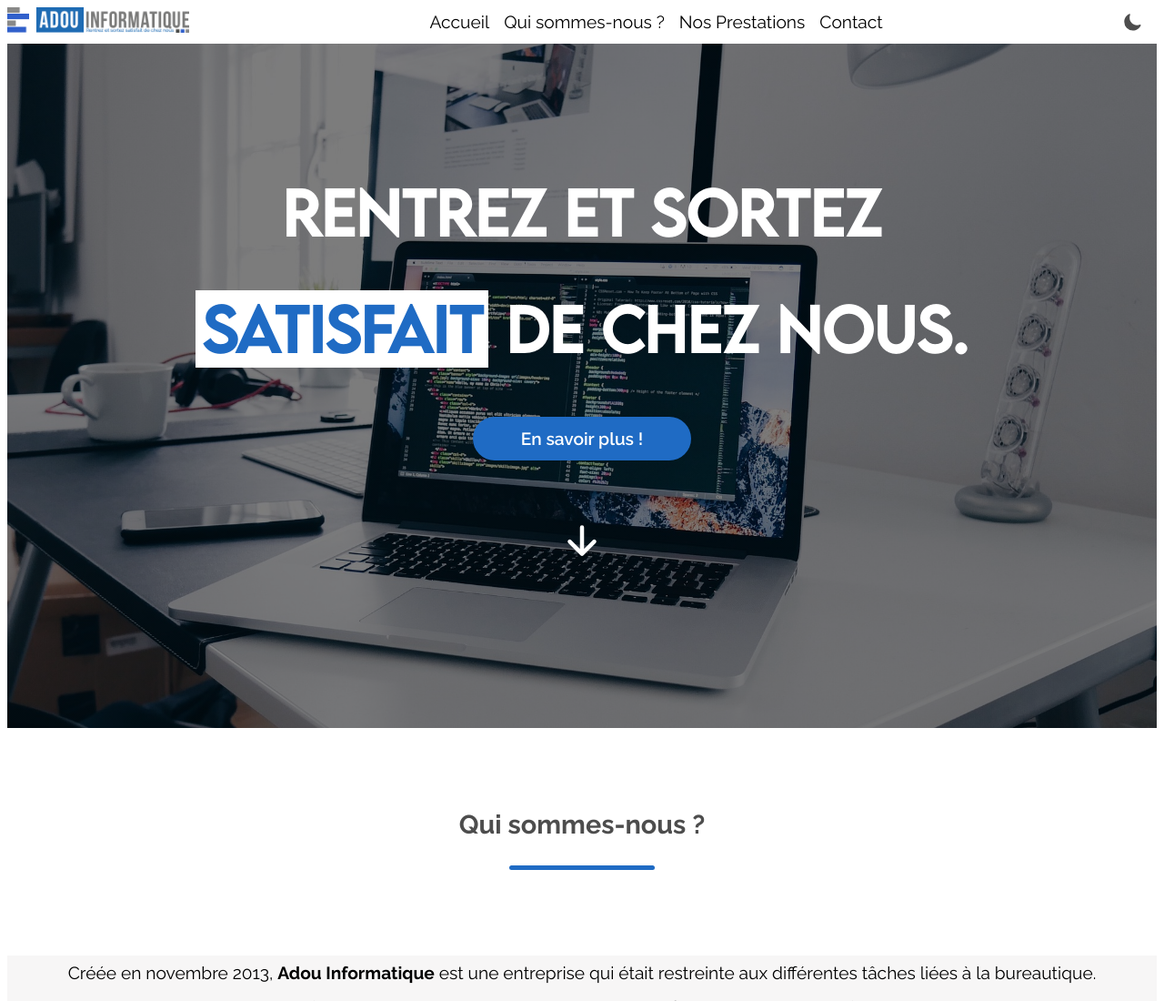
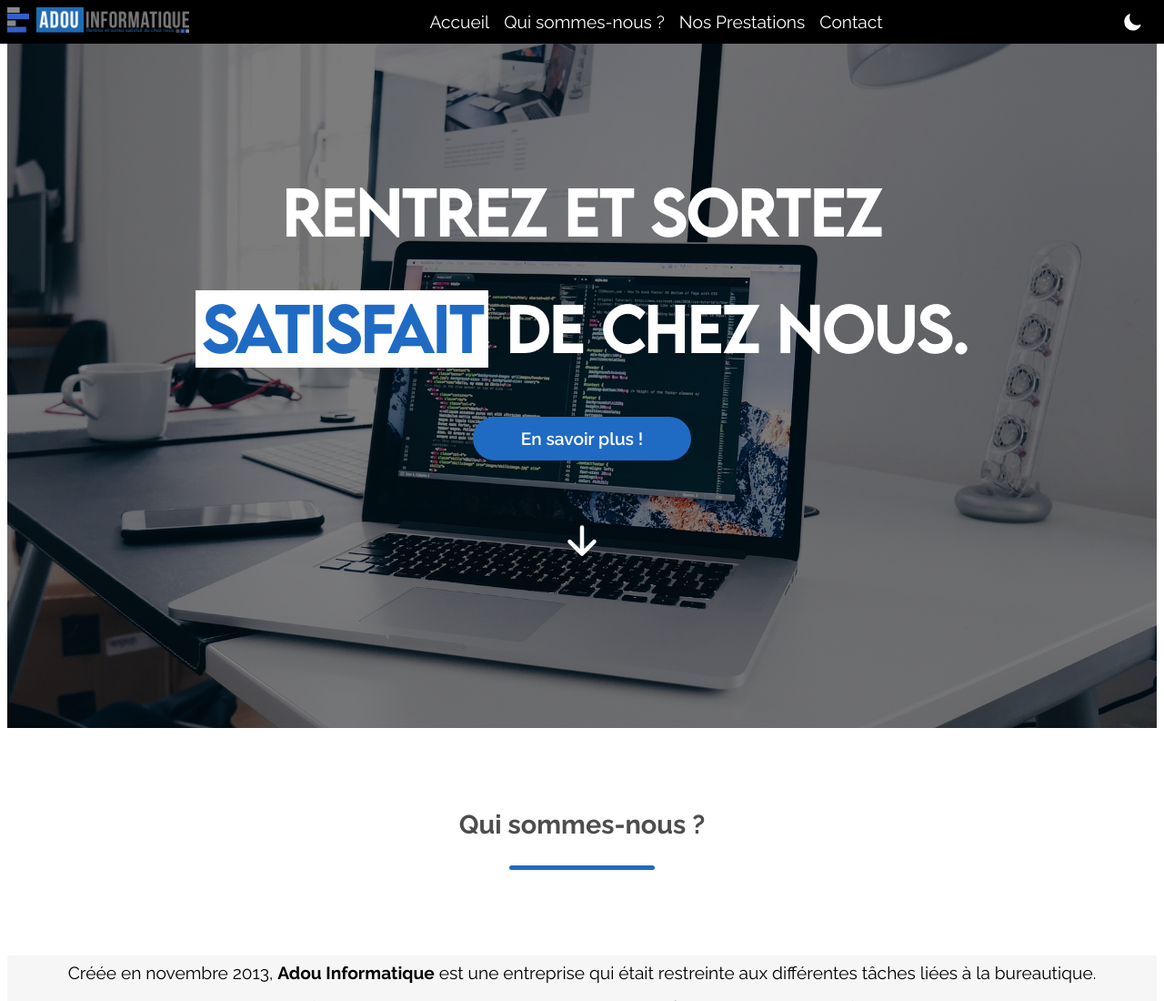
Before and after one commit to aadouarsene/adouinformatique, a plain HTML site: page index.html in a window 1280 px wide. Shown: the top 1100 px of the page at 91% size. Drawn offline with nearby package versions, Linux system fonts and the light colour scheme.

Commit message:
changement du reveal des title

```diff
--- a/index.js
+++ b/index.js
@@ -63,7 +63,7 @@ window.addEventListener('DOMContentLoaded', (event) => {
     })
 
     ScrollReveal().reveal(".title", {
-        ...scrollRevealOption, origin: 'bottom', scale: 0.85
+        ...scrollRevealOption, origin: 'top', scale: 0.85
     })
     ScrollReveal().reveal(".imageDg", {
         ...scrollRevealOption, origin: 'left', scale: 0.5
@@ -104,10 +104,4 @@ window.addEventListener('DOMContentLoaded', (event) => {
         ...scrollRevealOption, delay: 1500
     })
 
-
-
-
-
-
-
 })
--- a/styles.css
+++ b/styles.css
@@ -32,7 +32,8 @@ header {
     justify-content: center;
     align-items: center;
     min-height: 3rem;
-    background-color: var(--white);
+    background-color: var(--black);
+    color: var(--white);
     position: fixed;
     width: 100%;
     padding: 0.5rem;
@@ -45,7 +46,7 @@ header {
     align-items: center;
     justify-content: space-between;
     width: 100%;
-    color: var(--grayDark);
+    color: var(--white);
     height: 100%;
 }
 
@@ -66,7 +67,7 @@ header {
 
 .menu_nav a {
     text-decoration: none;
-    color: var(--black);
+    color: var(--white);
     font-size: 1.2rem;
 }
 
```
